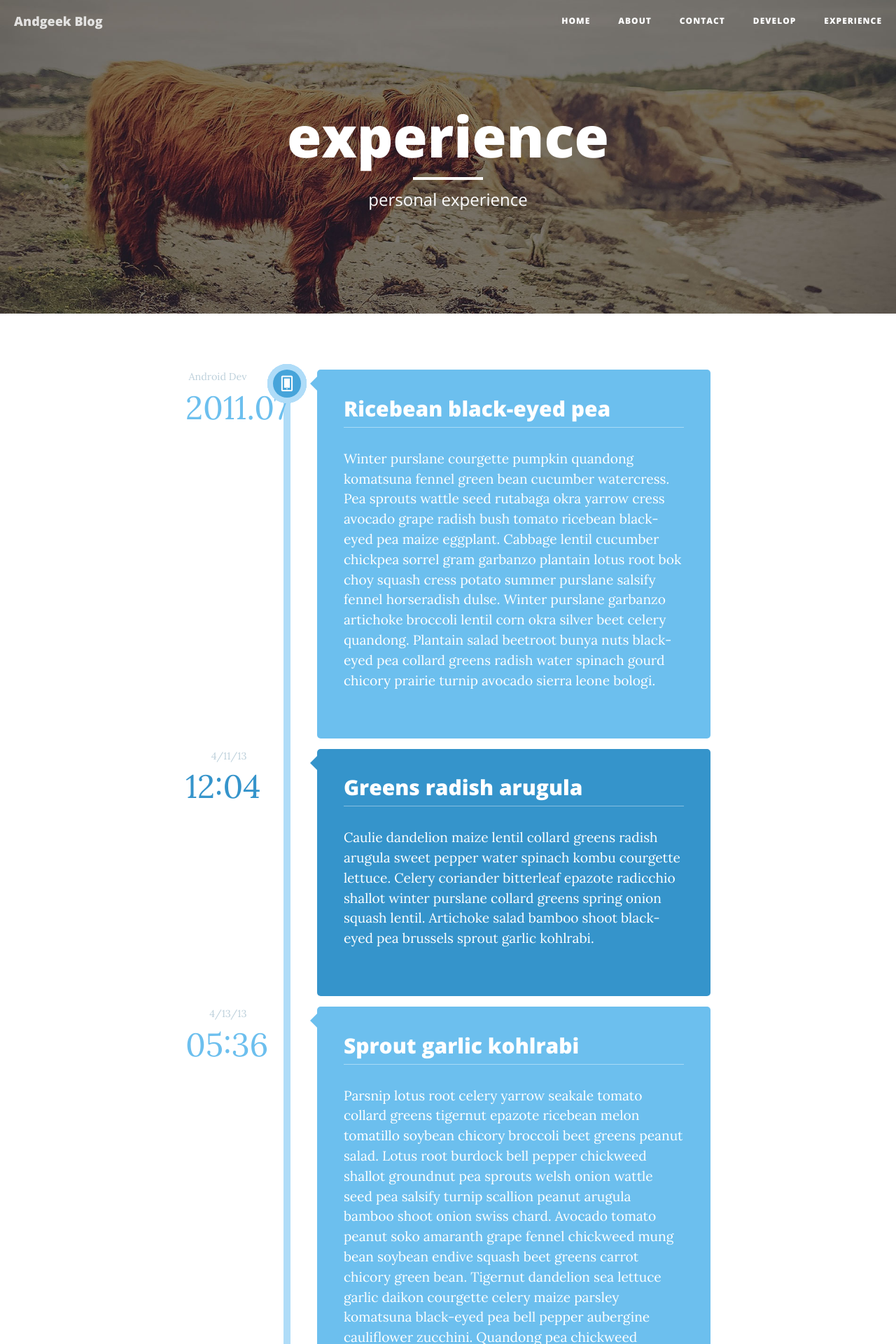
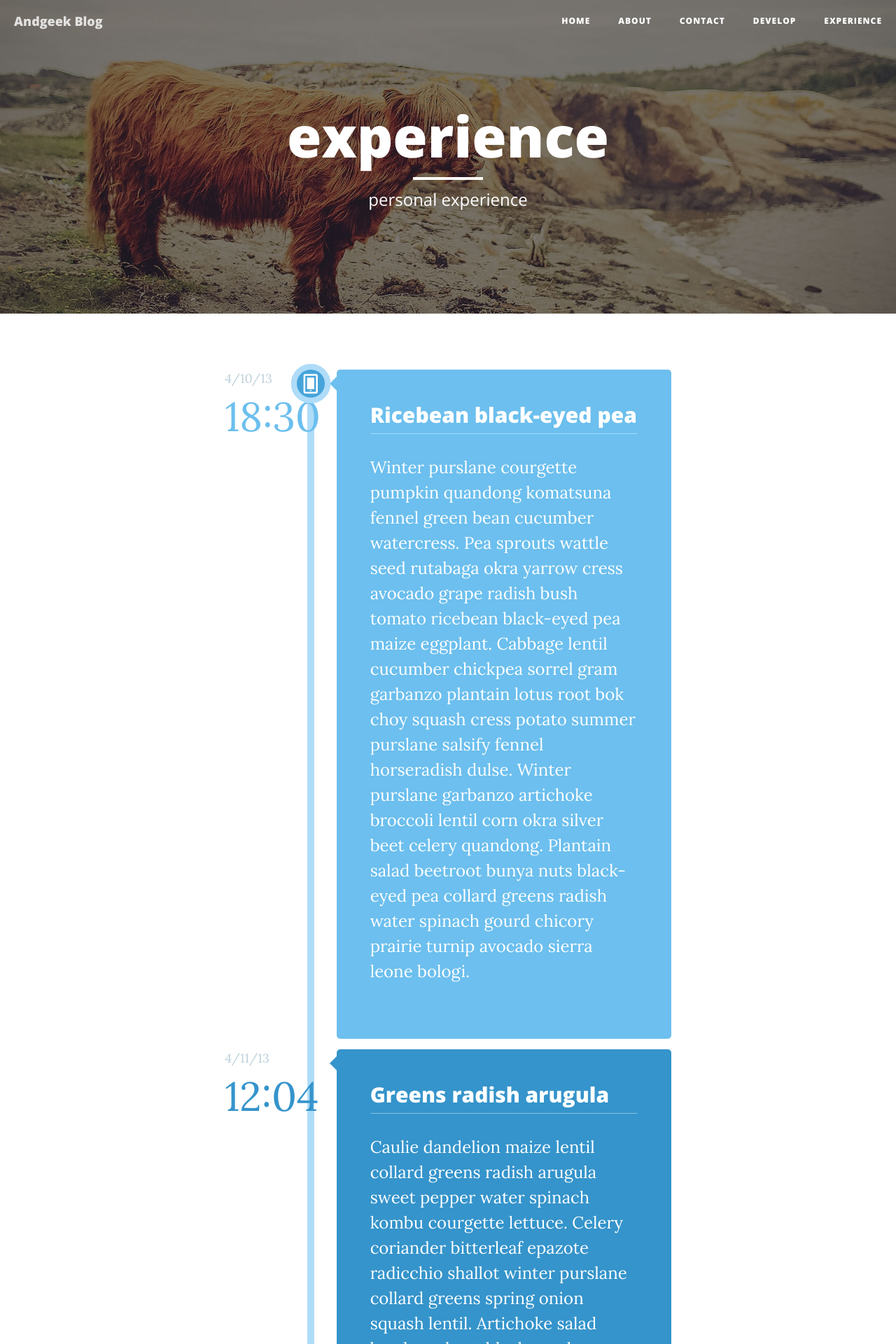
Before and after one commit to andgeek/angeek.github.io, a Jekyll site: the page built from experience.html, in a window 1280 px wide. Shown: the top 1920 px of the page at 70% size. Built offline with Jekyll 4.4.1, drawn with Linux system fonts in a browser that asks for light colours; nearby versions of some CDN libraries.

Commit message:
update
update

```diff
--- a/css/default.css
+++ b/css/default.css
@@ -4,26 +4,52 @@
 	font-family: 'fontawesome';
 	src:url('../fonts/fontawesome.eot');
 	src:url('../fonts/fontawesome.eot?#iefix') format('embedded-opentype'),
-	url('../fonts/fontawesome.svg#fontawesome') format('svg'),
-	url('../fonts/fontawesome.woff') format('woff'),
-	url('../fonts/fontawesome.ttf') format('truetype');
+		url('../fonts/fontawesome.svg#fontawesome') format('svg'),
+		url('../fonts/fontawesome.woff') format('woff'),
+		url('../fonts/fontawesome.ttf') format('truetype');
 	font-weight: normal;
 	font-style: normal;
 }
 
 *, *:after, *:before { -webkit-box-sizing: border-box; -moz-box-sizing: border-box; box-sizing: border-box; }
-body, html { font-size: 100%; padding: 0; margin: 0;}
+
 
 /* Clearfix hack by Nicolas Gallagher: http://nicolasgallagher.com/micro-clearfix-hack/ */
 .clearfix:before, .clearfix:after { content: " "; display: table; }
 .clearfix:after { clear: both; }
 
 
+
+.main,
 .experience > header {
-	width: 80%;
+	width: 95%;
 	max-width: 69em;
 	margin: 0 auto;
 	padding: 0 1.875em 3.125em;
+}
+
+.experience > header {
+	padding: 2.875em 1.875em 1.875em;
+}
+
+.experience > header h1 {
+	font-size: 2.125em;
+	line-height: 1.3;
+	margin: 0;
+	float: left;
+	font-weight: 400;
+}
+
+.experience > header span {
+	display: block;
+	font-weight: 700;
+	text-transform: uppercase;
+	letter-spacing: 0.5em;
+	padding: 0 0 0.6em 0.1em;
+}
+
+.experience > header nav {
+	float: right;
 }
 
 .experience > header nav a {
@@ -40,9 +66,25 @@ body, html { font-size: 100%; padding: 0; margin: 0;}
 	text-indent: -8000px;
 }
 
+.experience > header nav a:after {
+	content: attr(data-info);
+	color: #47a3da;
+	position: absolute;
+	width: 600%;
+	top: 120%;
+	text-align: right;
+	right: 0;
+	opacity: 0;
+	pointer-events: none;
+}
 
+.experience > header nav a:hover:after {
+	opacity: 1;
+}
 
-
+.experience > header nav a:hover {
+	background: #47a3da;
+}
 
 .icon-drop:before,
 .icon-arrow-left:before {
--- a/experience.html
+++ b/experience.html
@@ -9,12 +9,12 @@ header-img: "img/contact-bg.jpg"
 	<div class="main">
 		<ul class="cbp_tmtimeline">
 			<li>
-				<time class="cbp_tmtime" >
+				<time class="cbp_tmtime" datetime="2013-04-10 18:30">
 					<span>
-						Android Dev
+						4/10/13
 					</span>
 					<span>
-						2011.07
+						18:30
 					</span>
 				</time>
 				<div class="cbp_tmicon cbp_tmicon-phone">
```
